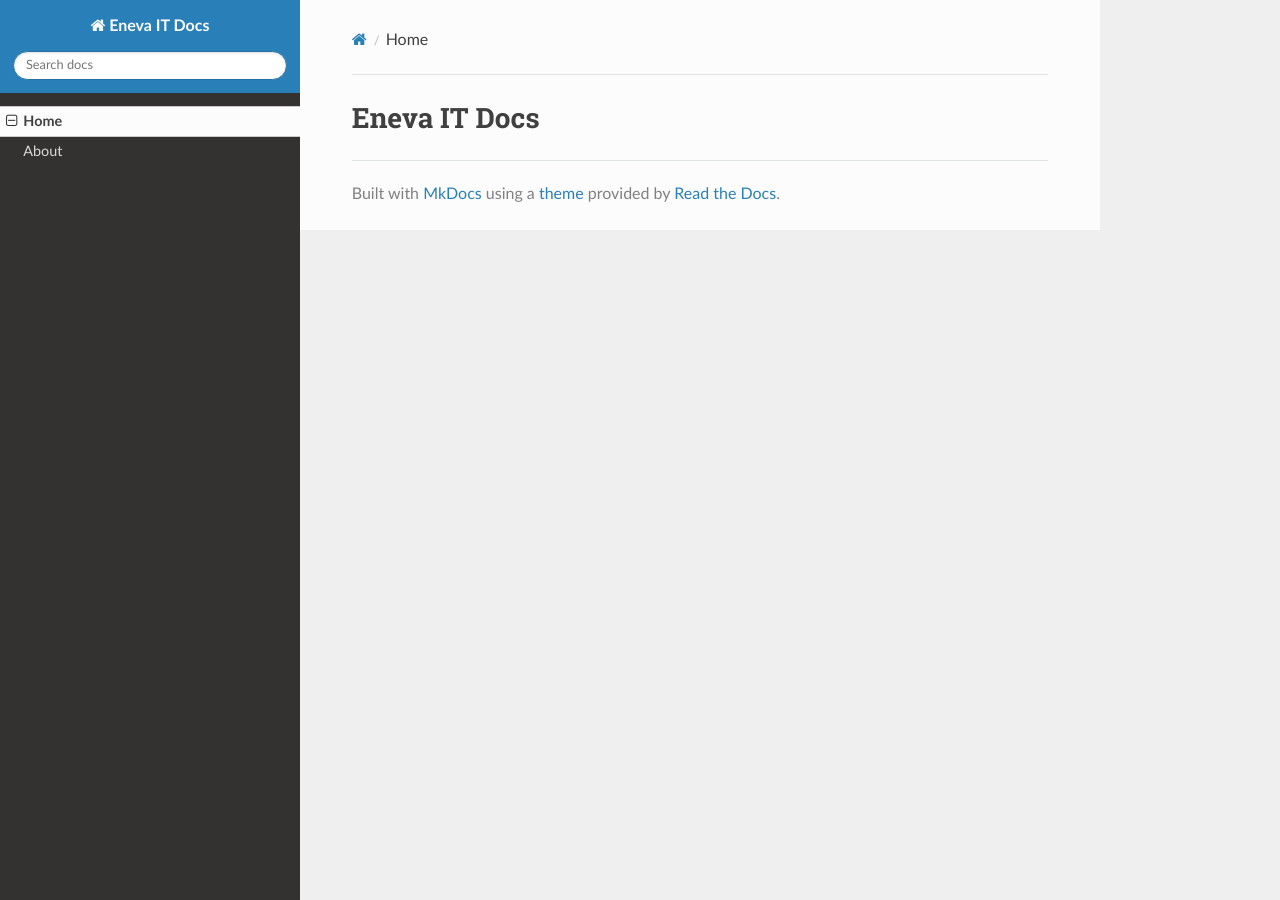
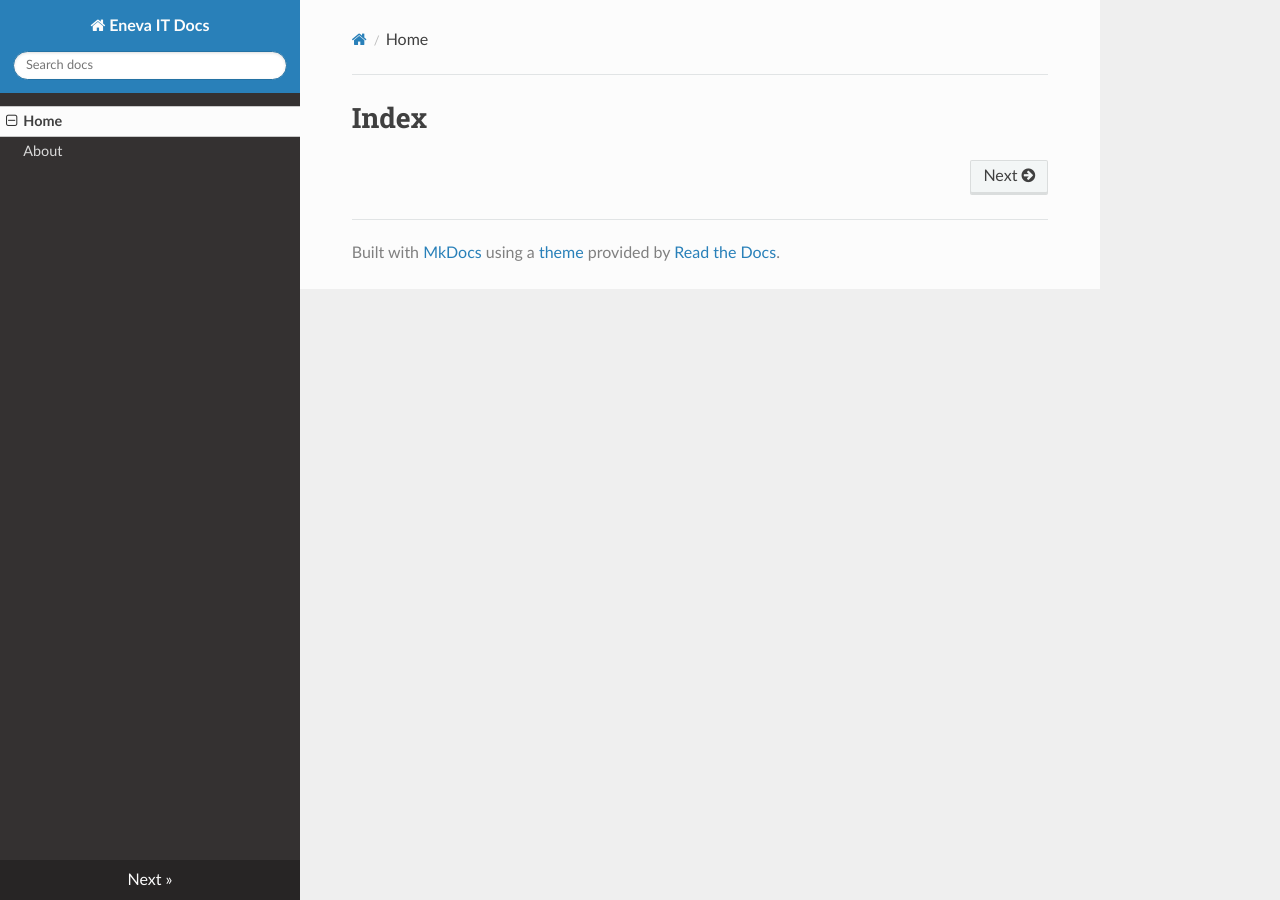
Before and after one commit to ENEVA-IT/eneva-it.github.io, an MkDocs documentation site: the page built from docs/index.md, in a window 1280 px wide. Built offline with MkDocs 1.6.1, drawn with Linux system fonts in a browser that asks for light colours; nearby versions of some CDN libraries.

Commit message:
updating doc

```diff
--- a/docs/index.md
+++ b/docs/index.md
@@ -1 +1 @@
-# Eneva IT Docs
+# Index
```
Also changed, not shown: README.md (+3 -0 lines), docs/about.md (added, +1 -0 lines), site/404.html, site/index.html, site/search/search_index.json, site/sitemap.xml, 2 other files.
